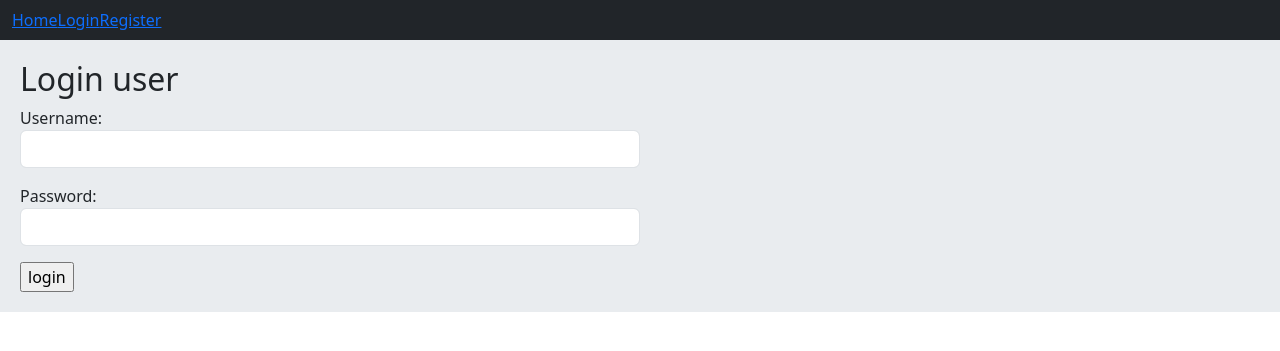
After one commit to sinahmd/social, a Django app: page /account/login/ in a window 1280 px wide. The commit adds this page. Shown: the top 351 px of the page. Run offline with Django 4.2, Linux system fonts and the light colour scheme.

Commit message:
add login,logout

```diff
--- a/account/forms.py
+++ b/account/forms.py
@@ -4,7 +4,9 @@ from django.core.exceptions import ValidationError
 class UserRegistrationForm(forms.Form):
     username = forms.CharField(widget=forms.TextInput(attrs={'class':'form-control'}))
     email = forms.EmailField(widget=forms.EmailInput(attrs={'class':'form-control'}))
-    password = forms.CharField(widget=forms.PasswordInput(attrs={'class':'form-control'}))
+    password1 = forms.CharField(label='password', widget=forms.PasswordInput(attrs={'class':'form-control'}))
+    password2 = forms.CharField(label='confirm password', widget=forms.PasswordInput(attrs={'class':'form-control'}))
+
     def clean_email(self):
         email = self.cleaned_data['email']
         user = User.objects.filter(email=email).exists()
@@ -12,8 +14,18 @@ class UserRegistrationForm(forms.Form):
             raise ValidationError('this email already exists')
         return email
     def clean_username(self):
-        username = self.cleaned_data['username1']
+        username = self.cleaned_data['username']
         user = User.objects.filter(username=username).exists()
         if user:
             raise ValidationError('user exists')
         return username
+    def clean(self):
+        cd = super().clean()
+        pas1 = cd.get('password1')
+        pas2 = cd.get('password2')
+        if pas1 and pas2 and pas1 != pas2:
+            raise ValidationError('PASSWORD MUST MATCH')
+
+class UserLoginForm(forms.Form):
+    username = forms.CharField(widget=forms.TextInput(attrs={'class':'form-control'}))
+    password = forms.CharField(widget=forms.PasswordInput(attrs={'class':'form-control'}))
--- /dev/null
+++ b/account/templates/account/login.html
@@ -0,0 +1,10 @@
+{% extends 'base.html' %}
+{% block content %}
+    <h2>Login user</h2>
+    <form action="" method="post" class="col-md-6" novalidate>
+        {% csrf_token %}
+        {{form.as_p}}
+        <input type="submit" value="login">
+
+    </form>
+{% endblock %}
--- a/account/urls.py
+++ b/account/urls.py
@@ -3,5 +3,7 @@ from . import views
 
 app_name = 'account'
 urlpatterns = [
-    path('register/', views.RegisterView.as_view(), name='user_register')
+    path('register/', views.UserRegisterView.as_view(), name='user_register'),
+    path('login/', views.UserLoginView.as_view(), name='user_login'),
+    path('logout/', views.UserLogoutView.as_view(), name='user_logout'),
 ]
--- a/account/views.py
+++ b/account/views.py
@@ -1,21 +1,46 @@
 from django.shortcuts import render, redirect
 from django.views import View
-from .forms import UserRegistrationForm
+from .forms import UserRegistrationForm, UserLoginForm
 from django.contrib.auth.models import User
 from django.contrib import messages
+from django.contrib.auth import authenticate, login, logout
 # Create your views here.
 
-class RegisterView(View):
+class UserRegisterView(View):
     form_class = UserRegistrationForm
-    tempfile_name = 'account/register.html'
+    template_name = 'account/register.html'
     def get(self, request):
         form = self.form_class()
-        return render(request, self.tempfile_name, {'form':form})
+        return render(request, self.template_name, {'form':form})
     def post(self, request):
         form = self.form_class(request.POST)
         if form.is_valid():
             cd = form.cleaned_data
-            User.objects.create_user(cd['username'], cd['email'], cd['password'])
+            User.objects.create_user(cd['username'], cd['email'], cd['password2'])
             messages.success(request, 'done', 'success')
             return redirect('home:home')
-        return render(request, self.tempfile_name, {'form': form})
+        return render(request, self.template_name, {'form': form})
+
+class UserLoginView(View):
+    form_class = UserLoginForm
+    template_name = 'account/login.html'
+    def get(self, request):
+        form = self.form_class
+        return render(request, self.template_name, {'form':form})
+    def post(self, request):
+        form = self.form_class(request.POST)
+        if form.is_valid():
+            cd = form.cleaned_data
+            user = authenticate(request, username=cd['username'], password=cd['password'])
+            if user is not None:
+                login(request, user)
+                messages.success(request,'loged in', 'success')
+                return redirect('home:home')
+            messages.error(request, 'wrong password or username', 'danger')
+        return render(request, self.template_name, {'form':form})
+
+class UserLogoutView(View):
+    def get(self, request):
+        logout(request)
+        messages.success(request,'loged out', 'success')
+        return redirect('home:home')
--- a/home/templates/inc/navbar.html
+++ b/home/templates/inc/navbar.html
@@ -2,8 +2,13 @@
 <nav class="navbar navbar-expand-lg navbar-dark bg-dark">
   <div class="container-fluid">
       <div class="navbar-nav">
-    <a class="navbar-link active" href="{% url 'home:home' %}">Home</a>
-      <a class="navbar-link active" href="{% url 'account:user_register' %}">Register</a>
+          <a class="navbar-link active" href="{% url 'home:home' %}">Home</a>
+          {% if request.user.is_authenticated %}
+          <a class="navbar-link active" href="{% url 'account:user_logout' %}">Logout</a>
+          {% else %}
+          <a class="navbar-link active" href="{% url 'account:user_login' %}">Login</a>
+          <a class="navbar-link active" href="{% url 'account:user_register' %}">Register</a>
+          {% endif %}
       </div>
   </div>
 </nav>
```
Also changed, not shown: db.sqlite3.
